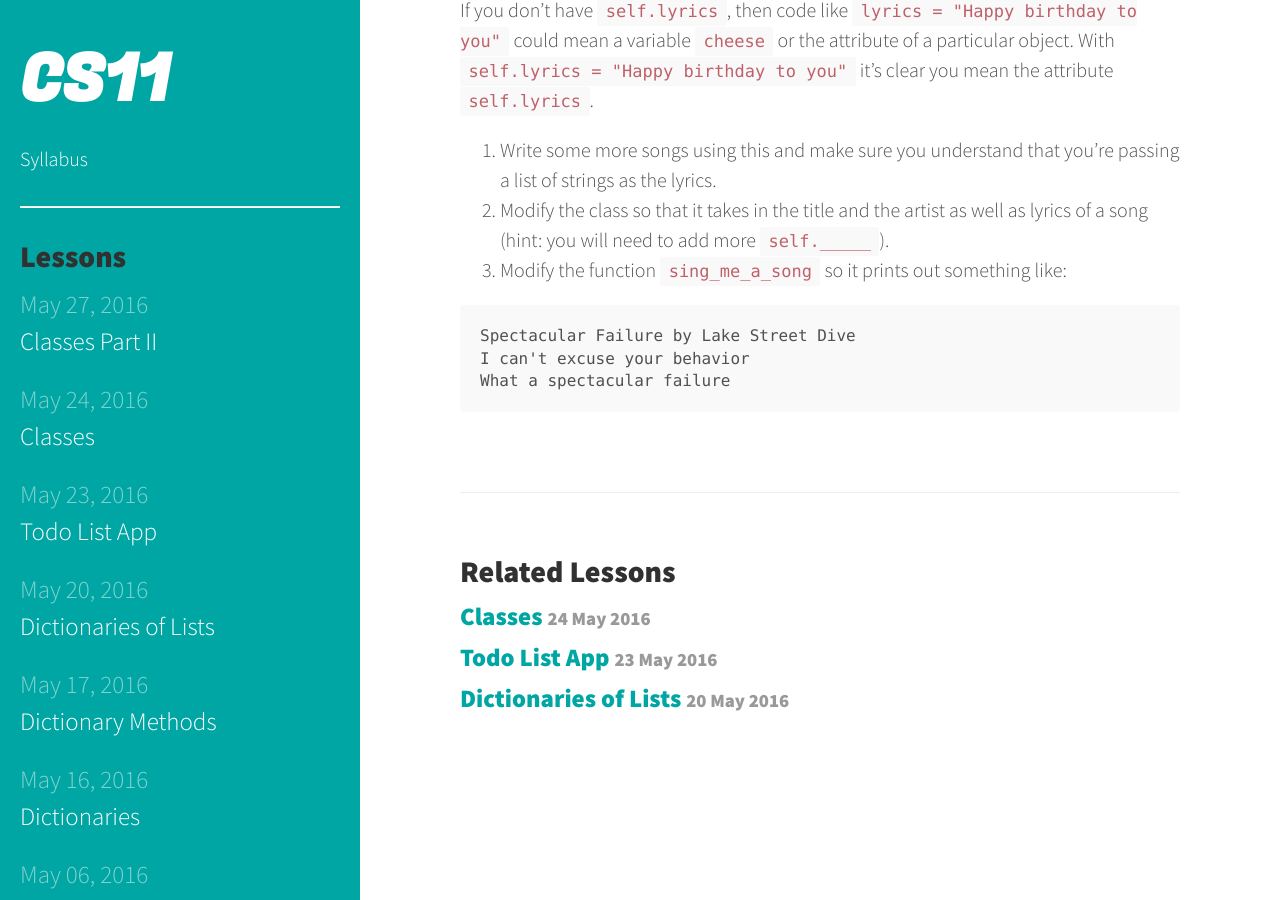
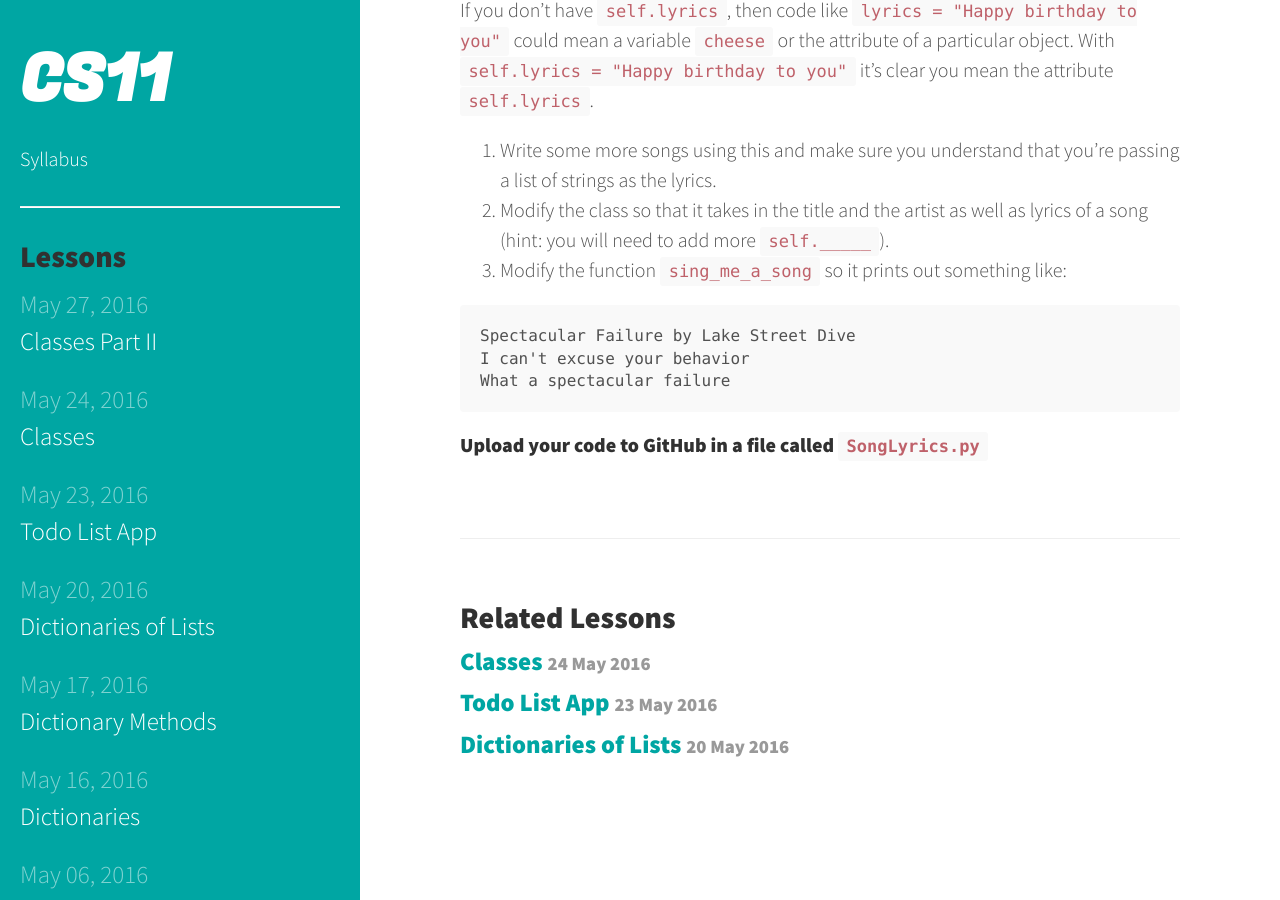
Before and after one commit to bensk/cs11, a Jekyll site: the page built from _posts/2016/2016-05-27-classes-part-ii.md, in a window 1280 px wide and 900 px high, scrolled down 1709 px. Built offline with Jekyll 4.4.1, drawn with Linux system fonts in a browser that asks for light colours; a style sheet for code colours, icons or effects is not loaded.

Commit message:
file name

````diff
--- a/_posts/2016/2016-05-27-classes-part-ii.md
+++ b/_posts/2016/2016-05-27-classes-part-ii.md
@@ -74,3 +74,5 @@ Spectacular Failure by Lake Street Dive
 I can't excuse your behavior
 What a spectacular failure
 ```
+
+#### <span class="mega-octicon octicon-mark-github"></span> Upload your code to GitHub in a file called `SongLyrics.py`
````
